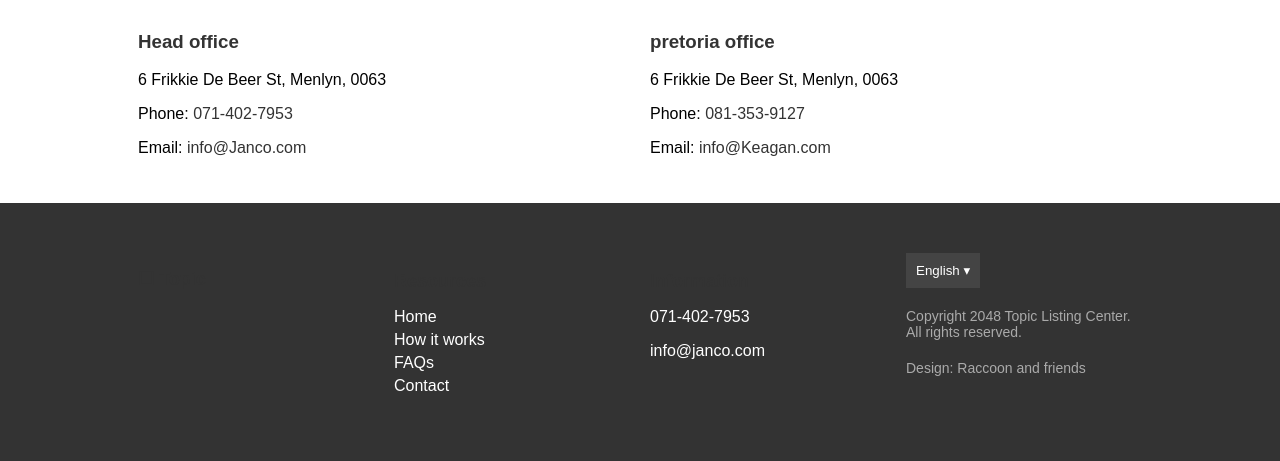
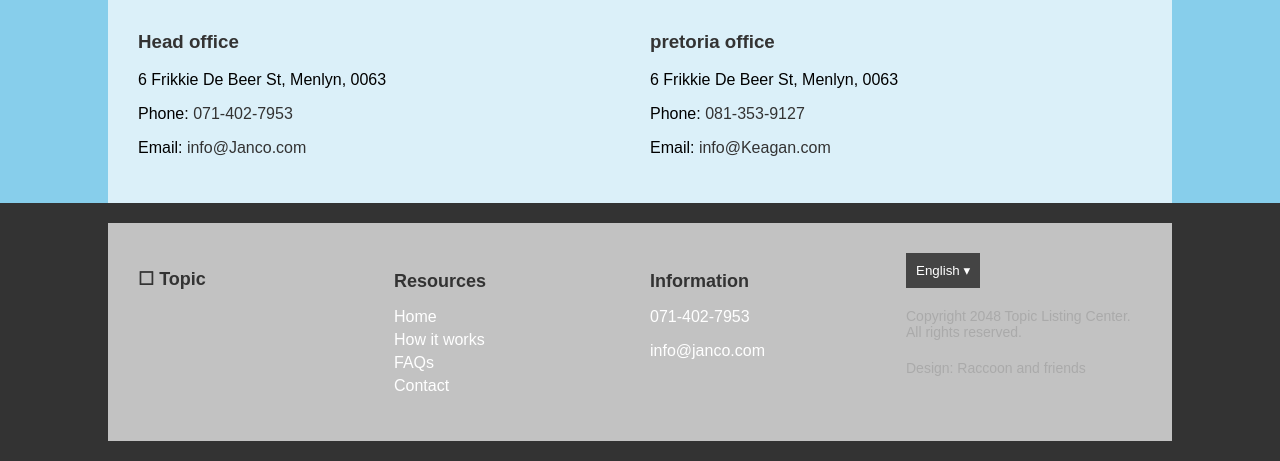
Before and after one commit to racoon-and-friends/day5, a plain HTML site: page nav.html in a window 1280 px wide. Shown: the part 410-871 px from the top of the page. Drawn offline with Linux system fonts and the light colour scheme.

Commit message:
nav.css update

```diff
--- a/nav.css
+++ b/nav.css
@@ -3,12 +3,14 @@ body {
     margin: 0;
     padding: 0;
     box-sizing: border-box;
+    background-color: skyblue;
   }
 
   .container {
     width: 80%;
     margin: auto;
     padding: 20px;
+    background:#ffffffb3;/*changed*/
   }
 
   h2, h3 {
```
